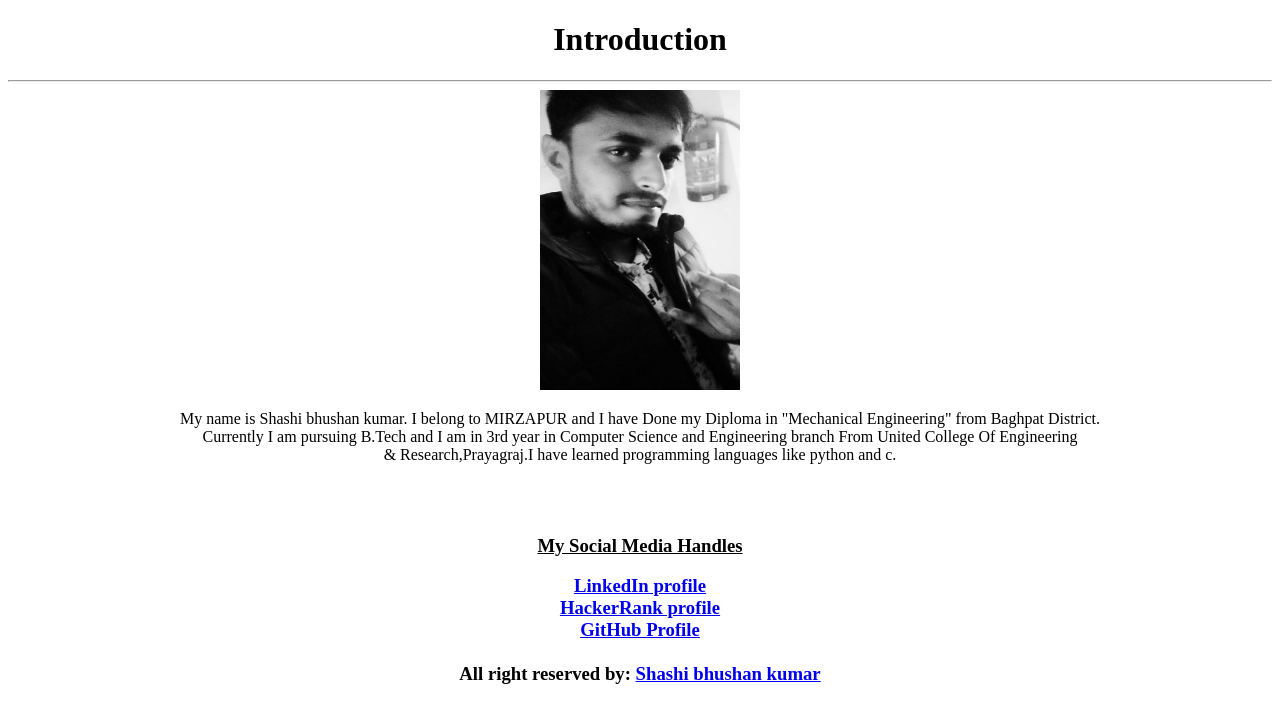
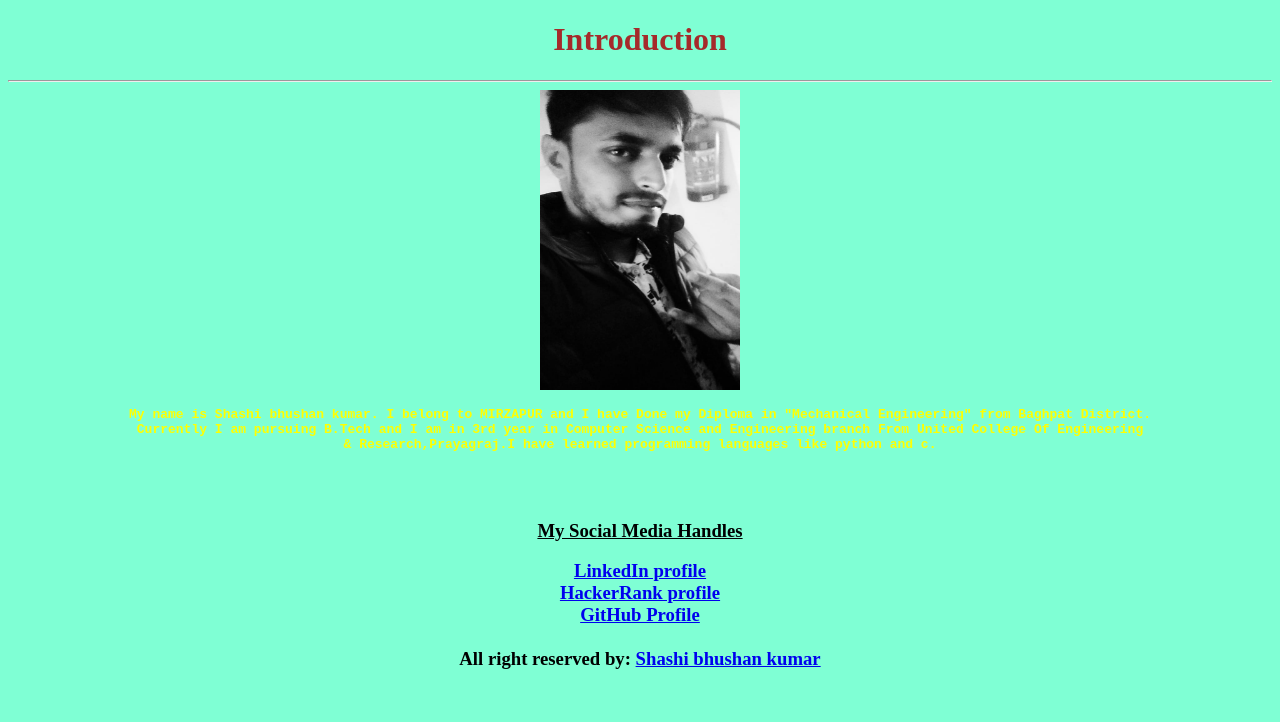
Before and after one commit to Shashi9997/Portfolio, a plain HTML site: page index.html in a window 1280 px wide. Drawn offline with Linux system fonts and the light colour scheme.

Commit message:
Update index.html

```diff
--- a/index.html
+++ b/index.html
@@ -4,13 +4,33 @@
         <Title>
             My webpage
         </Title>
+        <style>
+            body{background-color: aquamarine;}
+
+              p {
+                color: yellowgreen;
+                font-size: larger;
+                font-family:;
+                font-weight: 900;
+                font-family: Verdana, Geneva, Tahoma, sans-serif;
+                font-variant: unset;
+                }
+        </style>
+
+
     </head>
     <Body>
         <center>
-        <h1>Introduction</h1>
+        <h1 style="color:brown;
+                   text-align=center">Introduction</h1>
         <hr>
             <Img src="mee.jpg" height="300" width="200"/>
-            <P>My name is Shashi bhushan kumar. I belong to MIRZAPUR and I have Done my Diploma in "Mechanical Engineering" from Baghpat District.<br>
+            <P style="color:yellow;
+                      font-weight:bold;
+                      font-family:monospace;
+                      font-size:medium">
+
+                My name is Shashi bhushan kumar. I belong to MIRZAPUR and I have Done my Diploma in "Mechanical Engineering" from Baghpat District.<br>
                 Currently I am pursuing B.Tech and I am in 3rd year in Computer Science and Engineering branch From United College Of Engineering <br>
                 & Research,Prayagraj.I have learned programming languages like python and c.</P>
 <br><br><h3><u>My Social Media Handles</u><h3>
```
